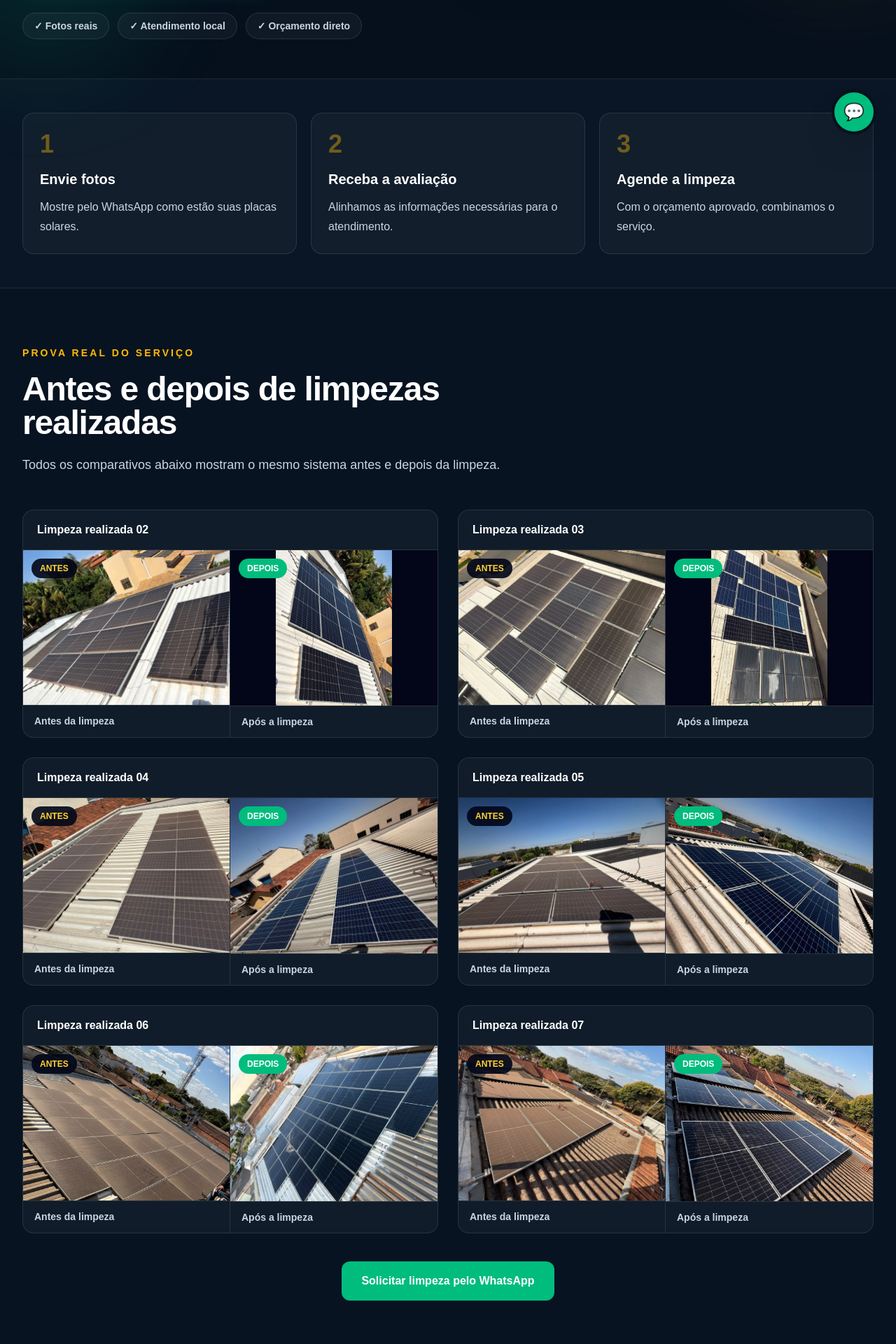
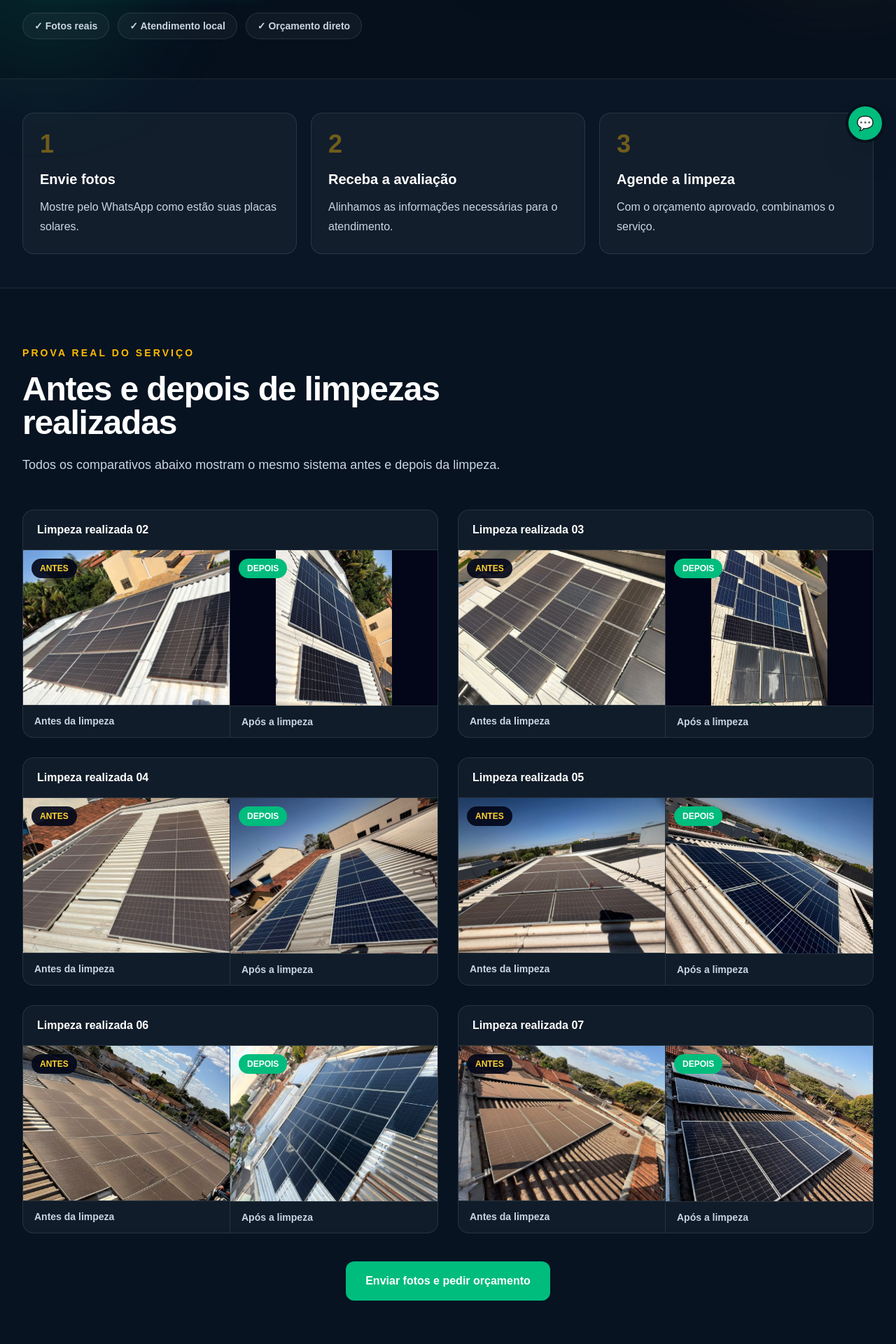
Before and after one commit to Tivytinz/servicos-eletrotecnicos, a Next.js app: page /limpeza-de-placas-solares in a window 1280 px wide. Shown: the part 580-2500 px from the top of the page at 70% size. Built offline with nearby package versions, Linux system fonts and the light colour scheme.

Commit message:
refine: strengthen solar CTAs and floating WhatsApp button

```diff
--- a/src/app/limpeza-de-placas-solares/page.tsx
+++ b/src/app/limpeza-de-placas-solares/page.tsx
@@ -333,7 +333,7 @@ export default function LimpezaDePlacasSolares() {
               rel="noopener noreferrer"
               className="inline-flex rounded-xl bg-emerald-500 px-7 py-4 font-extrabold text-white transition hover:-translate-y-0.5 hover:bg-emerald-400"
             >
-              Solicitar limpeza pelo WhatsApp
+              Enviar fotos e pedir orçamento
             </a>
           </div>
         </div>
@@ -388,7 +388,7 @@ export default function LimpezaDePlacasSolares() {
               rel="noopener noreferrer"
               className="mt-8 inline-flex items-center gap-3 rounded-xl bg-emerald-500 px-7 py-4 font-extrabold text-white transition hover:-translate-y-0.5 hover:bg-emerald-400"
             >
-              💬 Falar agora pelo WhatsApp
+              💬 Enviar fotos e pedir orçamento
             </a>
             <p className="mt-4 text-sm text-slate-400">
               WhatsApp: (62) 99326-5087
@@ -402,7 +402,7 @@ export default function LimpezaDePlacasSolares() {
         target="_blank"
         rel="noopener noreferrer"
         aria-label="Solicitar limpeza de placas solares pelo WhatsApp"
-        className="fixed bottom-6 right-6 z-50 grid h-14 w-14 place-items-center rounded-full bg-emerald-500 text-2xl shadow-2xl shadow-black/40 ring-4 ring-[#06101d] transition hover:-translate-y-1 hover:bg-emerald-400 lg:bottom-8 lg:right-8"
+        className="fixed bottom-4 right-4 z-50 grid h-12 w-12 place-items-center rounded-full bg-emerald-500 text-xl shadow-2xl shadow-black/40 ring-4 ring-[#06101d] transition hover:-translate-y-1 hover:bg-emerald-400 lg:bottom-5 lg:right-5"
       >
         💬
       </a>
```
